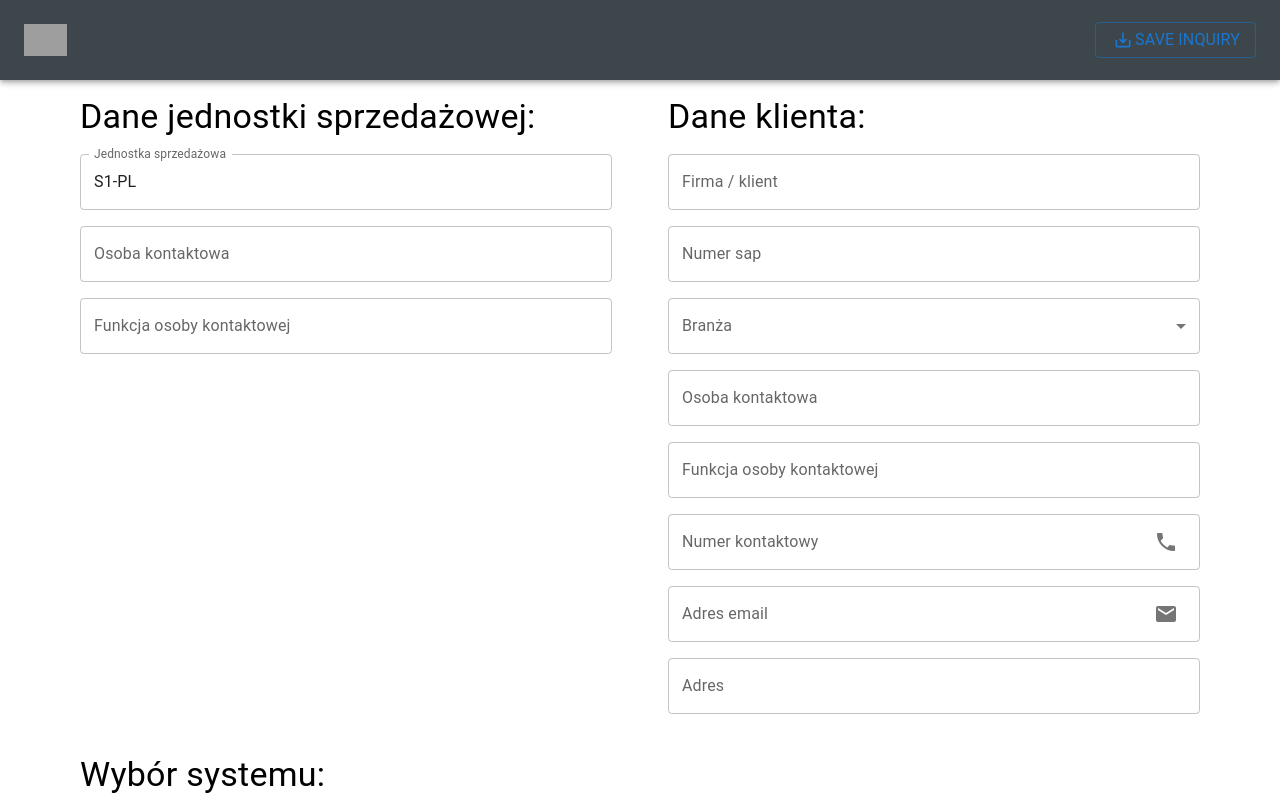
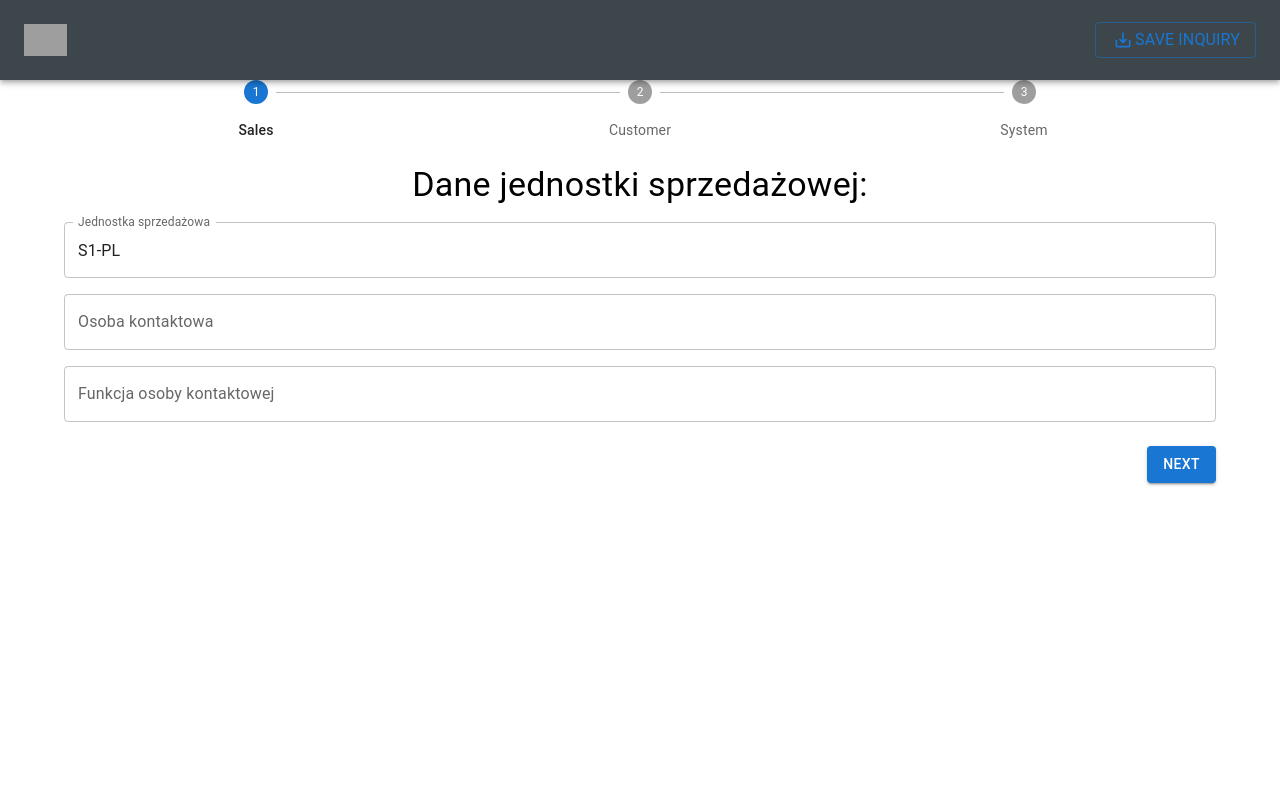
Before and after one commit to finestedm/AGV-Inquiry-sheet, a React (Create React App) app: page / in a window 1280 px wide. Shown: the top 800 px of the page. Built offline with nearby package versions, Linux system fonts and the light colour scheme; grey boxes are pictures that could not be loaded.

Commit message:
paginated form

```diff
--- a/src/components/Form.tsx
+++ b/src/components/Form.tsx
@@ -1,9 +1,11 @@
-import { Box, Checkbox, Container, FormControl, Grid, InputAdornment, InputLabel, List, ListItem, ListItemText, MenuItem, OutlinedInput, Select, SelectChangeEvent, Stack, TextField, Typography } from "@mui/material";
+import { Box, Button, Checkbox, Container, FormControl, Grid, InputAdornment, InputLabel, List, ListItem, ListItemText, MenuItem, OutlinedInput, Select, SelectChangeEvent, Stack, StepButton, TextField, Typography } from "@mui/material";
 import { useState } from "react";
 import { IFormData, IFormProps } from "../App";
 import SystemSelector from "./SystemSelector";
 import PhoneIcon from '@mui/icons-material/Phone';
 import EmailIcon from '@mui/icons-material/Email';
+import { AppBar, Tab, Tabs } from "@mui/material";
+import { Stepper, Step, StepLabel } from "@mui/material";
 
 const industries = ['Produkcja', 'Handel', 'Dostawca usług logistycznych', 'Branża farmaceutyczna', 'Branża napojowa', 'Branża odzieżowa', 'Branża chemiczna', 'Przemysł spożywczy', 'Automotive', 'Inna']
 
@@ -15,10 +17,10 @@
 }
 
 const systems: ISystems = {
-  ASRS: {url: 'https://www.jungheinrich.cn/resource/image/540796/landscape_ratio16x10/750/469/4de74d221121a65bc7e0c08b6d4285da/1FA625729DA78A1AD6585E27F629F67B/stage-automatic-small-parts-storage.jpg', alt: 'ASRS'},
-  LRKPRK: {url: 'https://www.jungheinrich.cn/resource/image/540918/landscape_ratio16x10/750/469/40bd0c110ea57c96e6b5a51e6d6728ed/1F26C0C524BFC81ADDA1253482D95F1A/stage-small-parts-storage-dynamic.jpg', alt: 'LRK&PRK'},
-  AGV: {url: 'https://www.jungheinrich.cn/resource/image/540798/landscape_ratio16x10/750/469/5207e5fdaf2ac8a1858bcdae07a44ab2/FE5BFAE61CB18BBD620473590B9B437E/stage-agv-system.jpg', alt: 'AGV'},
-  AutoVNA: {url: 'https://www.jungheinrich.cn/resource/image/541672/landscape_ratio16x10/750/469/c7d514ecb2cce052105a89c86396a92b/2F274C04399B4D9A89056F7A564042BA/stage-automated-high-rack-stacker.jpg', alt: 'AutoVNA'}
+  ASRS: { url: 'https://www.jungheinrich.cn/resource/image/540796/landscape_ratio16x10/750/469/4de74d221121a65bc7e0c08b6d4285da/1FA625729DA78A1AD6585E27F629F67B/stage-automatic-small-parts-storage.jpg', alt: 'ASRS' },
+  LRKPRK: { url: 'https://www.jungheinrich.cn/resource/image/540918/landscape_ratio16x10/750/469/40bd0c110ea57c96e6b5a51e6d6728ed/1F26C0C524BFC81ADDA1253482D95F1A/stage-small-parts-storage-dynamic.jpg', alt: 'LRK&PRK' },
+  AGV: { url: 'https://www.jungheinrich.cn/resource/image/540798/landscape_ratio16x10/750/469/5207e5fdaf2ac8a1858bcdae07a44ab2/FE5BFAE61CB18BBD620473590B9B437E/stage-agv-system.jpg', alt: 'AGV' },
+  AutoVNA: { url: 'https://www.jungheinrich.cn/resource/image/541672/landscape_ratio16x10/750/469/c7d514ecb2cce052105a89c86396a92b/2F274C04399B4D9A89056F7A564042BA/stage-automated-high-rack-stacker.jpg', alt: 'AutoVNA' }
 }
 
 //props for the insdustries select
@@ -36,6 +38,18 @@
 export default function Form({ formData, setFormData }: IFormProps): JSX.Element {
 
   const [otherIndustry, setOtherIndustry] = useState<string>('')
+  const [activeStep, setActiveStep] = useState<number>(0);
+  const stepLabels = ["Sales", "Customer", "System"];
+  const handleNext = () => {
+    setActiveStep((prevActiveStep) => prevActiveStep + 1);
+  };
+  const handleBack = () => {
+    setActiveStep((prevActiveStep) => prevActiveStep - 1);
+  };
+  const handleStepClick = (step: number) => {
+    setActiveStep(step);
+  };
+
 
   // Universal handleInputMethod function
   const handleInputMethod = <K extends keyof IFormData>(
@@ -70,10 +84,24 @@
   if (formData) {
     return (
       <Container component='form'>
-        <Grid container component={List} spacing={3}>
-          <Grid item xs={12} md={6}>
-            {/* DANE JEDNOSTKI GOSPODARCZEJ */}
-        <ListItem>
+        <Stack spacing={3}>
+          <Stepper activeStep={activeStep} alternativeLabel>
+            {stepLabels.map((label, index) => (
+              <Step key={index}>
+                <StepLabel
+                  onClick={() => handleStepClick(index)}
+                  optional={null} // optional prop is required for the StepLabel component
+                  // completed={index < activeStep}
+                  sx={{ cursor: 'pointer' }} // Add cursor pointer style
+                >
+                  {label}
+                </StepLabel>
+              </Step>
+            ))}
+          </Stepper>
+          <Box>
+            {activeStep === 0 && (
+              <Box>
                 <Stack spacing={2} sx={{ width: '100%' }}>
                   <Typography variant="h4">Dane jednostki sprzedażowej:</Typography>
                   <TextField
@@ -81,33 +109,32 @@
                     label='Jednostka sprzedażowa'
                     name="sales.salesUnit"
                     value={formData.sales.salesUnit}
-                  onChange={(e) => handleInputMethod('sales',  'salesUnit', e.target.value)}
+                    onChange={(e) => handleInputMethod('sales', 'salesUnit', e.target.value)}
                   />
                   <TextField
                     label='Osoba kontaktowa'
                     name="sales.contactPerson"
                     value={formData.sales.contactPerson}
-                  onChange={(e) => handleInputMethod('sales',  'contactPerson', e.target.value)}
+                    onChange={(e) => handleInputMethod('sales', 'contactPerson', e.target.value)}
                   />
                   <TextField
                     label='Funkcja osoby kontaktowej'
                     name="sales.contactPersonRole"
                     value={formData.sales.contactPersonRole}
-                  onChange={(e) => handleInputMethod('sales',  'contactPersonRole', e.target.value)}
+                    onChange={(e) => handleInputMethod('sales', 'contactPersonRole', e.target.value)}
                   />
                 </Stack>
-            </ListItem>
-          </Grid>
-          <Grid item xs={12} md={6}>
-            {/* DANE KLIENTA */}
-            <ListItem>
+              </Box>
+            )}
+            {activeStep === 1 && (
+              <Box>
                 <Stack spacing={2} sx={{ width: '100%' }}>
                   <Typography variant="h4">Dane klienta:</Typography>
                   <TextField
                     label='Firma / klient'
                     name="customer.company"
                     value={formData.customer.company}
-                  onChange={(e) => handleInputMethod('customer',  'company', e.target.value)}
+                    onChange={(e) => handleInputMethod('customer', 'company', e.target.value)}
                   />
                   <TextField
                     label='Numer sap'
@@ -115,7 +142,7 @@
                     name="customer.sapNumber"
                     value={formData.customer.sapNumber}
                     defaultValue=''
-                  onChange={(e) => handleInputMethod('customer',  'sapNumber', e.target.value)}
+                    onChange={(e) => handleInputMethod('customer', 'sapNumber', e.target.value)}
                   />
                   <FormControl>
                     <InputLabel id="demo-multiple-checkbox-label">Branża</InputLabel>
@@ -137,6 +164,19 @@
                       ))}
                     </Select>
                   </FormControl>
+                  {formData.customer.industryName.includes('Inna') &&
+                    <TextField
+                      label="Inna branża"
+                      name="Inna"
+                      value={otherIndustry}
+                      onChange={(e) => setOtherIndustry(e.target.value)}
+                      onKeyDown={(e) => {
+                        if (e.key === 'Enter') {
+                          handleIndustryChange(((e.target as HTMLInputElement) as HTMLInputElement).value);
+                        }
+                      }}
+                    />
+                  }
                   <TextField
                     label='Osoba kontaktowa'
                     name="customer.contactPerson"
@@ -146,7 +186,7 @@
                   <TextField
                     label='Funkcja osoby kontaktowej'
                     name="customer.contactPersonRole"
-                  value={formData.customer.contactPerson}
+                    value={formData.customer.contactPersonRole}
                     onChange={(e) => handleInputMethod('customer', 'contactPersonRole', e.target.value)}
                   />
                   <TextField
@@ -175,125 +215,38 @@
                       ),
                     }}
                   />
-                {formData.customer.industryName.includes('Inna') &&
-                  <TextField
-                    label="Inna branża"
-                    name="Inna"
-                    value={otherIndustry}
-                    onChange={(e) => setOtherIndustry(e.target.value)}
-                    onKeyDown={(e) => {
-                      if (e.key === 'Enter') {
-                        handleIndustryChange(((e.target as HTMLInputElement) as HTMLInputElement).value);
-                      }
-                    }}
-                  />
-                }
                   <TextField
                     label='Adres'
                     placeholder="Popularna 13B"
                     name="customer.address"
                     value={formData.customer.address}
-                  onChange={(e: React.ChangeEvent<HTMLInputElement>) => handleInputMethod('customer',  'address', e.target.value)}
+                    onChange={(e: React.ChangeEvent<HTMLInputElement>) => handleInputMethod('customer', 'address', e.target.value)}
                   />
                 </Stack>
-            </ListItem>
-          </Grid>
-          <Grid item xs={12}>
-            {/* WYBÓR SYSTEMU */}
-            <ListItem>
+              </Box>
+            )}
+            {activeStep === 2 && (
               <SystemSelector formData={formData} systems={systems} setFormData={setFormData} />
-            </ListItem>
-          </Grid>
-        </Grid>
+            )}
+          </Box>
+          <Box>
+            <Stack direction='row'>
+              {activeStep !== 0 && (
+                <Button variant="contained" onClick={handleBack}>
+                  Back
+                </Button>
+              )}
+              {activeStep < stepLabels.length - 1 && (
+                <Button variant="contained" onClick={handleNext} sx={{ ml: 'auto' }}>
+                  Next
+                </Button>
+              )}
+            </Stack>
+          </Box>
+        </Stack>
       </Container >
     );
   } else {
     return (<h2>hmm</h2>)
   }
 }
-
-function SystemIcon({ url, alt, formData, setFormData }: { url: string; alt: string; formData: IFormData; setFormData: React.Dispatch<React.SetStateAction<IFormData>> }) {
-  const label = { inputProps: { 'aria-label': 'Checkbox demo' } };
-
-  const handleSystemChange = (alt: string) => {
-    setFormData((prevFormData) => ({
-      ...prevFormData,
-      system: {
-        ...prevFormData.system,
-        [alt.toLowerCase()]: !prevFormData.system[alt.toLowerCase()],
-      },
-    }));
-  };
-
-  return (
-    <Grid item xs={6} sm={3}>
-      <Checkbox
-        sx={{ p: 0 }}
-        {...label}
-        checked={formData.system[alt.toLowerCase()]}
-        onChange={e => handleSystemChange(alt)}
-        icon={
-          <Box className="system-icon" style={{ width: '100%' }}>
-            <img
-              style={{
-                filter: 'saturate(0%)',
-                width: '100%',
-                aspectRatio: '1/1',
-                objectFit: 'cover',
-                borderRadius: '.25rem',
-                position: 'relative',
-              }}
-              src={url}
-              alt={alt}
-            />
-            <Typography
-              className="overlay-text"
-              variant="h5"
-              style={{
-                position: 'absolute',
-                top: '50%',
-                left: '50%',
-                transform: 'translate(-50%, -50%)',
-                color: '#fff',
-                textShadow: '0 0 .4rem black',
-                textAlign: 'center',
-              }}
-            >
-              {alt}
-            </Typography>
-          </Box>
-        }
-        checkedIcon={
-          <Box className="system-icon" style={{ width: '100%' }}>
-            <img
-              style={{
-                width: '100%',
-                aspectRatio: '1/1',
-                objectFit: 'cover',
-                borderRadius: '.25rem',
-                position: 'relative',
-              }}
-              src={url}
-              alt={alt}
-            />
-            <Typography
-              className="overlay-text"
-              variant="h5"
-              style={{
-                position: 'absolute',
-                top: '50%',
-                left: '50%',
-                transform: 'translate(-50%, -50%)',
-                color: '#fff',
-                textShadow: '0 0 .4rem black',
-                textAlign: 'center',
-              }}
-            >
-              {alt}
-            </Typography>
-          </Box>
-        }
-      />
-    </Grid>
-  );
-}
```
Lines whose indentation alone changed are shown as unchanged.
